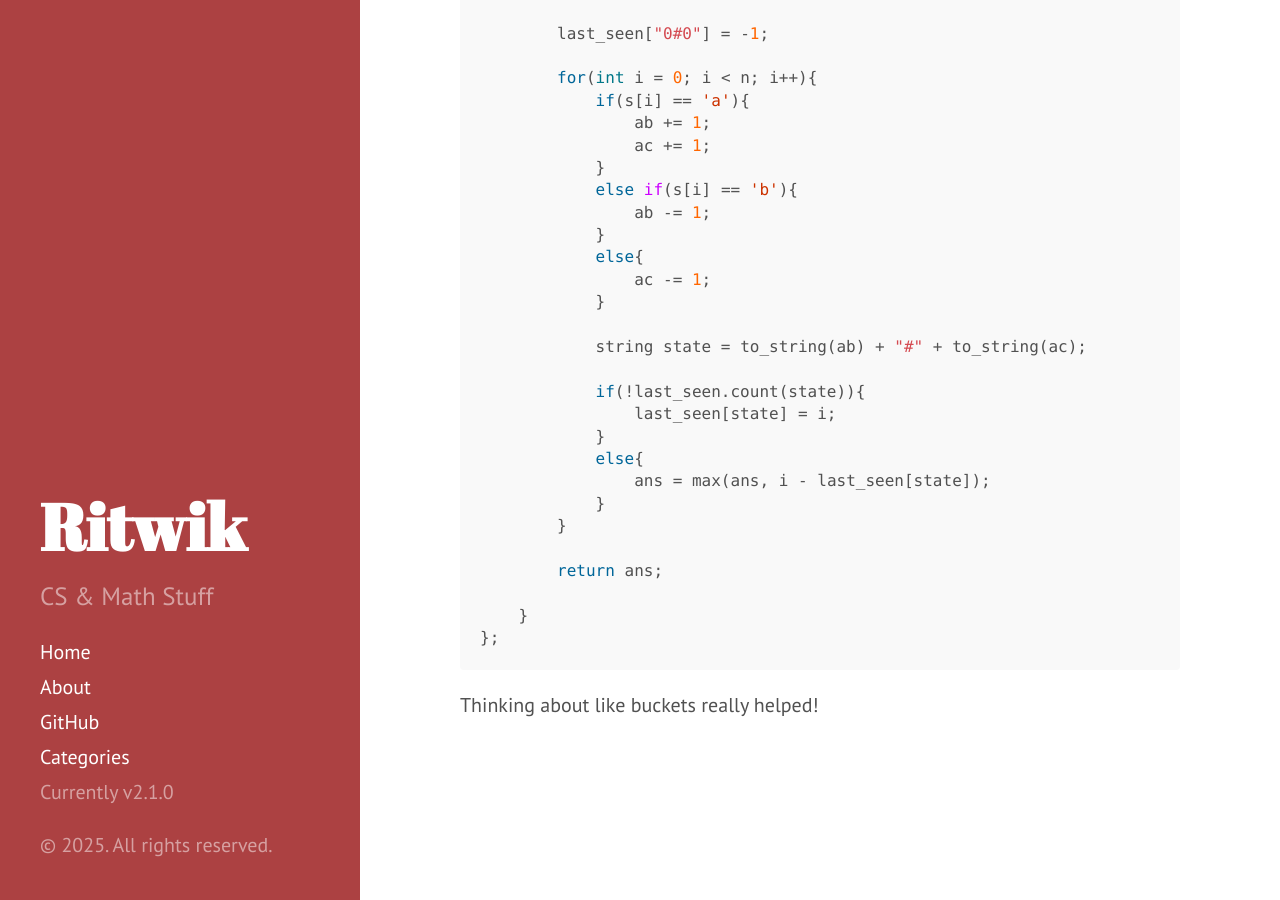
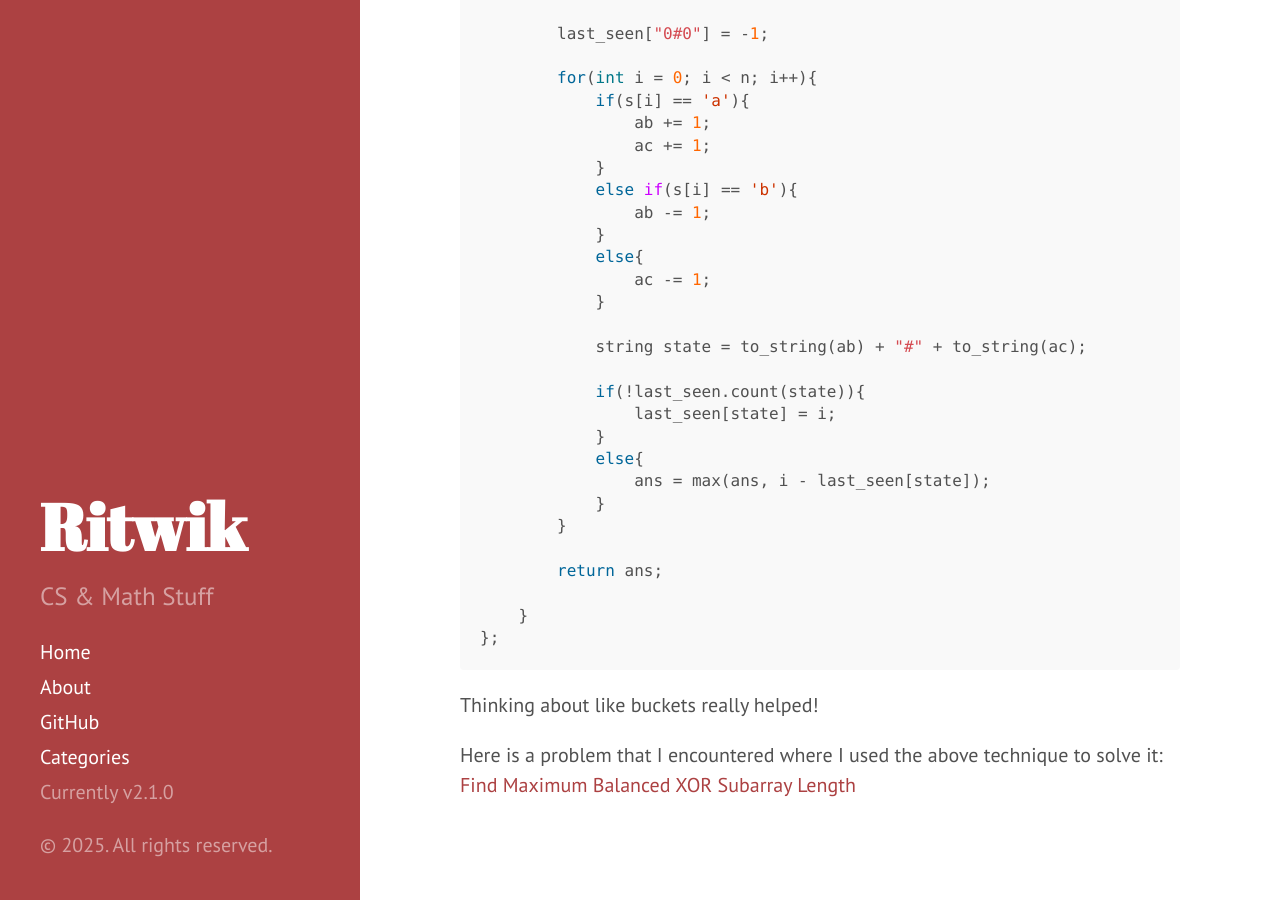
Before and after one commit to Ritwik7631/Ritwik7631.github.io, a Jekyll site: the page built from _posts/2025-10-12-Prefix-Sum-Balance-Mapping.md, in a window 1280 px wide and 900 px high, scrolled down 3342 px. Built offline with Jekyll 4.4.1, drawn with Linux system fonts in a browser that asks for light colours; comment, search, counter and statistics services are not loaded.

Commit message:
updated prefix sum balance mapping article since I encountered a similar problem in a contest recently

```diff
--- a/_posts/2025-10-12-Prefix-Sum-Balance-Mapping copy.md
+++ b/_posts/2025-10-12-Prefix-Sum-Balance-Mapping.md
@@ -133,4 +133,7 @@ public:
 
 Thinking about like buckets really helped!
 
+Here is a problem that I encountered where I used the above technique to solve it:
+[Find Maximum Balanced XOR Subarray Length](https://leetcode.com/problems/find-maximum-balanced-xor-subarray-length/description/)
+
 <script src="https://utteranc.es/client.js" repo="Ritwik7631/Ritwik7631.github.io" issue-term="pathname" theme="github-light" crossorigin="anonymous" async> </script>
```
